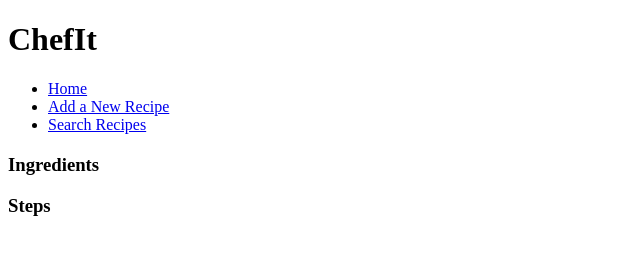
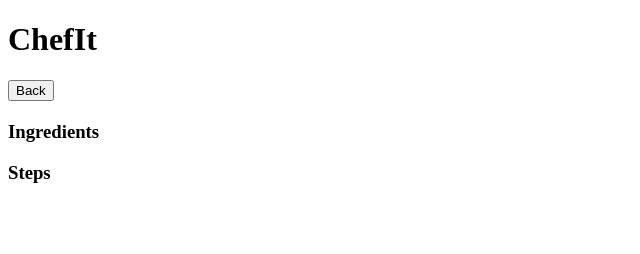
Before and after one commit to Ryan-T-Orth/Full-Stack-Final, a website: page pages/recipe.html in a window 1280 px wide. Shown: the whole page, without its empty margins (0-640 px from the left). Drawn offline with Linux system fonts and the light colour scheme; no server answers.

Commit message:
Give the recipe page a back button instead of the ususal nav bar, as this page is more of a pop-up style. This may change in the future

```diff
--- a/pages/recipe.html
+++ b/pages/recipe.html
@@ -13,13 +13,7 @@
 <body onload="loadRecipe()">
     <header>
         <h1>ChefIt</h1>
-        <nav>
-            <ul>
-                <li><a href="../index.html">Home</a></li>
-                <li><a href="./add.html">Add a New Recipe</a></li>
-                <li><a href="./search.html">Search Recipes</a></li>
-            </ul>
-        </nav>
+        <a href="../index.html"><button type="button">Back</button></a>
     </header>
 
     <h2 id="recipe-name"></h2>
```
